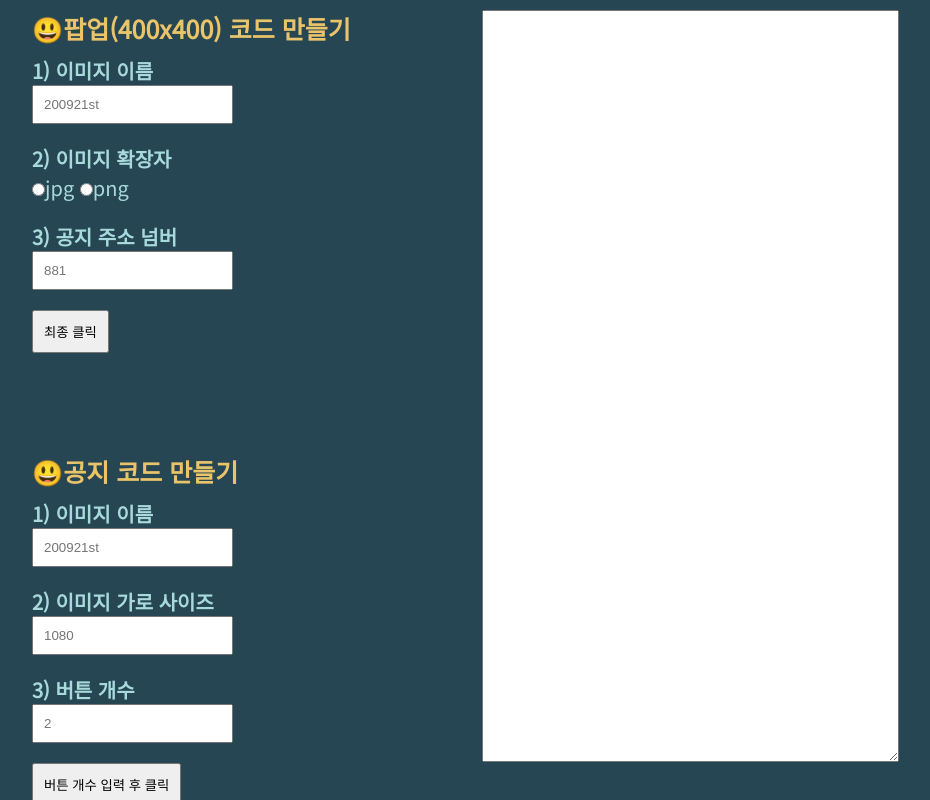
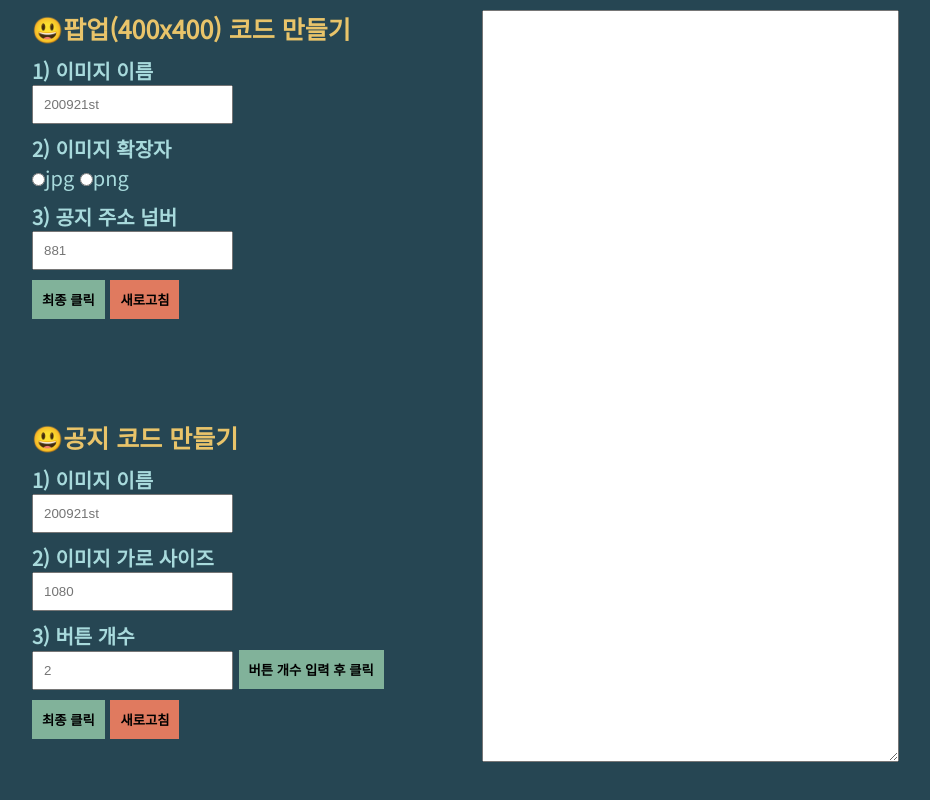
Before and after one commit to peamexx/imgMaker, a plain HTML site: page index.html in a window 1280 px wide. Shown: the whole page, without its empty margins (168-1098 px from the left). Drawn offline with Linux system fonts and the light colour scheme.

Commit message:
201026 공지 코드 기본적인거 완료(동작가능) 및 코드 정리

```diff
--- a/index.html
+++ b/index.html
@@ -9,7 +9,8 @@
         * {margin: 0; padding: 0;}
         html, body {width: 100%; height: 100%; background-color: #264653; color: #a8dadc; font-family: 'Noto Sans KR', sans-serif; font-size: 20px; overflow: hidden;}
         .sectionTitle {margin-bottom: 10px; color: #e9c46a; font-size: 25px; font-weight: bold;}
-        .title {display: block; font-weight: bold;}
+        .btns {margin-top: 10px;}
+        .title {display: block; margin-top: 10px; font-weight: bold;}
         label {display: block; margin-bottom: 20px;}
         .warning {color: #e63946;}
         input {padding: 10px;}
@@ -17,6 +18,15 @@
         .mainWrap > div {float: left; width: 50%; height: 100%; padding: 10px; box-sizing: border-box;}
         .setting > div {margin-bottom: 100px;}
         .setting {overflow-y: scroll;}
+        input[type='submit'] {
+            background-color: #81b29a;
+            border: 0;
+            font-weight: bold;
+            cursor: pointer;
+        }
+        .clearAll {
+            background-color: #e07a5f !important;
+        }
     </style>
 </head>
 <body>
@@ -24,136 +34,33 @@
         <div class="setting">
             <div class="section1"> <!--팝업 코드 만들기-->
                 <p class="sectionTitle">😃팝업(400x400) 코드 만들기</p>
-                <label><span class="title">1) 이미지 이름</span><input type="text" placeholder="200921st" class="imgName"></label>
-                <label><span class="title">2) 이미지 확장자</span><input type="radio" name="choose1" value="jpg" class="fileEx">jpg <input type="radio" name="choose1" value="png" class="fileEx">png</label>
-                <label><span class="title">3) 공지 주소 넘버</span><input type="text" placeholder="881" class="boardUrl"></label>
-                <input type="submit" value="최종 클릭" onclick="change()">
+                <span class="title">1) 이미지 이름</span><input type="text" placeholder="200921st" class="imgName">
+                <span class="title">2) 이미지 확장자</span><input type="radio" name="choose1" value="jpg" class="fileEx">jpg <input type="radio" name="choose1" value="png" class="fileEx">png
+                <span class="title">3) 공지 주소 넘버</span><input type="text" placeholder="881" class="boardUrl">
+                <div class="btns">
+                    <input type="submit" value="최종 클릭" onclick="createPopupCode()">
+                    <input type="submit" value="새로고침" class="clearAll" onclick="window.location.reload()">
+                </div>
+                <p class="warning"></p>
             </div>
             <div class="section2"> <!--공지 코드 만들기-->
                 <p class="sectionTitle">😃공지 코드 만들기</p>
-                <label><span class="title">1) 이미지 이름</span><input type="text" placeholder="200921st" class="imgName"></label>
-                <label><span class="title">2) 이미지 가로 사이즈 </span><input type="text" placeholder="1080" class="imgWidth"></label>
-                <label><span class="title">3) 버튼 개수 </span><input type="text" class="btnCount" placeholder="2"></label>
-                <label><input type="submit" value="버튼 개수 입력 후 클릭" onclick="addLinkCreate()"></label>
-                <label><input type="submit" value="최종 클릭" onclick="createBoardCode()"></label>
-                <!-- <label><span class="title">버튼 링크1 </span><input type="text" placeholder="http://www.naver.com" class="btnLink"></label></label>
-                <label><span class="title">버튼 링크2 </span><input type="text" placeholder="http://www.naver.com" class="btnLink"></label></label>
-                <label><span class="title">버튼 위치 아래에서 </span><input type="text" placeholder="1.2">% 위로</label></label> -->
+                <span class="title">1) 이미지 이름</span><input type="text" placeholder="200921st" class="imgName">
+                <span class="title">2) 이미지 가로 사이즈 </span><input type="text" placeholder="1080" class="imgWidth">
+                <span class="title">3) 버튼 개수 </span><input type="text" class="btnCount" placeholder="2">
+                <input type="submit" value="버튼 개수 입력 후 클릭" onclick="addInput()">
+                <div class="addInputs"></div>
+                <div class="btns">
+                    <input type="submit" value="최종 클릭" onclick="createBoardCode()">
+                    <input type="submit" value="새로고침" class="clearAll" onclick="window.location.reload()">
+                </div>
             </div>
             <p class="warning"></p>
-            <input type="submit" value="새로고침" onclick="window.location.reload()">
         </div>
         <div class="result">
             <textarea name="" id="" cols="50" rows="50" class="textarea"></textarea>
         </div>
-        <script>
-            var setting = document.getElementsByClassName("setting")[0];
-            var wrap = document.getElementsByClassName("wrap");
-            var wrap1 = document.getElementsByClassName("wrap")[1];
-            var textarea = wrap[0].getElementsByClassName("textarea")[0];
-            var warning = wrap[0].getElementsByClassName("warning")[0];
-            var imgName = setting.getElementsByClassName("imgName");
-            var section2 = setting.getElementsByClassName("section2")[0];
-            var addLink = section2.getElementsByClassName("addLink");
-
-            var btnCount = document.getElementsByClassName("btnCount")[0].value;
-
-            // 공지 코드 만들기
-            function addLinkCreate() {
-                var imgWidth = setting.getElementsByClassName("imgWidth")[0].value;
-                var btnCount = document.getElementsByClassName("btnCount")[0].value;
-                var span = section2.getElementsByTagName("span");
-
-                // 버튼 개수만큼 input창 생성
-                for(i=1; i<=btnCount; i++) {
-                    var newSpan = document.createElement('span');
-                    newSpan.classList.add('title');
-                    var newInput = document.createElement('input');
-                    newInput.classList.add('btnName');
-                    newInput.classList.add('addLink');
-
-                    section2.appendChild(newSpan);
-                    span[span.length - 1].innerText = "버튼 링크" + i;
-                    section2.append(newInput);
-                }
-
-                // document.getElementsByClassName("mainImg")[0].src = "http://ftp.etomato.com/etoftpuser2/" + imgName[1].value;
-
-                // wrap1.style = "width:" + imgWidth + "px;margin:auto;position:relative;";
-
-                // var addHtml = '<a><img src="http://ftp.etomato.com/etoftpuser2/emptyImg.png" style="width: 100%; height: 100%;" /></a>';
-
-
-                // 버튼 개수만큼 a img태그 html에 추가
-                for(i=0; i<btnCount; i++) {
-                    var a = document.createElement('a');
-                    var img = document.createElement('img');
-
-                    document.getElementsByClassName("wrap")[1].append(a);
-                    document.getElementsByClassName("wrap")[1].getElementsByTagName("a")[i].append(img);
-                }
-
-                //메인이미지 추가
-                // var mainImg = document.createElement('img');
-                // mainImg.classList.add('mainImg');
-                // mainImg.src = "http://ftp.etomato.com/etoftpuser2/" + imgName[1].value;
-                // document.getElementsByClassName("wrap")[1].append(mainImg);
-
-            }
-
-
-
-            function createBoardCode() {
-                for(q=0; q<btnCount; q++) {
-                    document.getElementsByClassName("wrap")[1].getElementsByTagName("a")[q].href = addLink[q].value;
-                }
-            }
-
-
-
-
-
-
-
-
-            // 팝업 코드 만들기
-            function change() {
-                var boardUrl = setting.getElementsByClassName("boardUrl")[0].value;
-                var fileEx = setting.getElementsByClassName("fileEx");
-                var fileExValue = '';
-
-                for(i=0; i<fileEx.length; i++) {
-                    if(fileEx[i].checked) {
-                        fileExValue = fileEx[i].value;
-                    };
-                }
-                if(imgName == '' || fileExValue == '' || boardUrl == '') {
-                        warning.innerHTML = "빈칸 안채웠거나 선택 안한게 있음!<br>새로고침 누르고 다시하세여";
-                    }
-
-                textarea.innerHTML = '<style type="text/css">body,html,img {padding:0; margin:0}</style><a href="http://mobilestock.etomato.com/mobilestock/NoticeView.aspx?Seq=' + boardUrl + '&amp;target=single&amp;title=공지사항" target="_blank"> <img src="http://ftp.etomato.com/etoftpuser2/' + imgName[0].value + '.' + fileExValue + '" style="vertical-align: bottom" width="100%" /> </a>';
-
-        //     // 버튼 이름
-        //     var btnName1 = setting.getElementsByClassName("btnName")[0].value;
-        //     var btnName2 = setting.getElementsByClassName("btnName")[1].value;
-
-        //     var btnLink1 = setting.getElementsByClassName("btnLink")[0].value;
-        //     var btnLink2 = setting.getElementsByClassName("btnLink")[1].value;
-
-        //     // 버튼 개수
-        //     var btnNumber1 = setting.getElementsByClassName("btnNumber")[0].value;
-        //     var btnNumber2 = setting.getElementsByClassName("btnNumber")[1].value;
-        //     var newDiv = document.createElement("div");
-        //     newDiv.style = "width:100%;position:absolute;"; //height,top 설정해야함
-        //     newDiv.innerHTML = "<a><img src='http://ftp.etomato.com/etoftpuser2/emptyImg.png' style='width:100%;height:100%;'></a>";
-        //     if (btnNumber1.checked = true) {
-        //         wrap[1].appendChild(newDiv);
-        //         wrap[1].children[1].children[0].href = btnLink1;
-        //     }
-           }
-        </script>
-
-        <div class="text" style="display: none">
+        <div class="complete" style="display: none">
             <!DOCTYPE html>
             <html lang="ko">
             <head>
@@ -167,12 +74,103 @@
                 </style>
             </head>
             <body>
-                <div class="wrap" style="width:100%;max-width:1080px;margin:0 auto;position:relative;">
+                <div class="wrap" style="width:100%;margin:0 auto;position:relative;">
                     <img src="" alt="이미지" class="mainImg">
                 </div>
             </body>
             </html>
         </div>
+
+
+
+
+<!--
+        1.스타일부터 복사
+        2.자동복사
+        3. -->
+
+
+
+
+
+
+        <script>
+            var wrap1 = document.getElementsByClassName("wrap")[1];
+            var textarea = document.getElementsByClassName("textarea")[0];
+            var warning = document.getElementsByClassName("warning")[0];
+            var imgName = document.getElementsByClassName("imgName");
+            var section2 = document.getElementsByClassName("section2")[0];
+
+            // 팝업 코드 만들기
+            function createPopupCode() {
+                var boardUrlV = document.getElementsByClassName("boardUrl")[0].value;
+                var fileEx = document.getElementsByClassName("fileEx");
+                var fileExV = '';
+
+                for(i=0; i<fileEx.length; i++) {
+                    if(fileEx[i].checked) {
+                        fileExV = fileEx[i].value;
+                    }
+                };
+
+                if(imgName === '' || fileEx === '' || boardUrlV === '') {
+                    document.getElementsByClassName("warning")[0].innerHTML = "빈칸 안채웠거나 선택 안한게 있음!<br>새로고침 누르고 다시하세여";
+                };
+
+                textarea.innerHTML = '<style type="text/css">body,html,img {padding:0; margin:0}</style><a href="http://mobilestock.etomato.com/mobilestock/NoticeView.aspx?Seq=' + boardUrlV + '&amp;target=single&amp;title=공지사항" target="_blank"> <img src="http://ftp.etomato.com/etoftpuser2/' + imgName[0].value + '.' + fileExV + '" style="vertical-align: bottom" width="100%" /> </a>';
+            }
+
+            // 공지 코드에서 버튼(입력창) 추가로 만들기
+            function addInput() {
+                var addInputs = document.getElementsByClassName("addInputs")[0];
+                var btnCount = document.getElementsByClassName("btnCount")[0].value;
+                var span = section2.getElementsByTagName("span");
+
+                for(i=1; i<=btnCount; i++) {
+                    var newSpan = document.createElement('span');
+                    newSpan.classList.add('title');
+                    var newInput = document.createElement('input');
+                    newInput.classList.add('btnName');
+                    newInput.classList.add('addLink');
+                    newInput.type = 'text';
+
+                    addInputs.appendChild(newSpan);
+                    span[span.length - 1].innerText = "버튼 링크" + i;
+                    addInputs.append(newInput);
+                }
+            }
+
+            // 공지 코드 만들기
+            function createBoardCode() {
+                var imgWidthV = document.getElementsByClassName("imgWidth")[0].value;
+                var btnCountV = document.getElementsByClassName("btnCount")[0].value;
+                var addLink = section2.getElementsByClassName("addLink");
+
+                // 버튼 개수만큼 a태그 html에 추가
+                for(i=0; i<btnCountV; i++) {
+                    var newA = document.createElement('a');
+                    newA.style = 'position: absolute; width: 100%; left: 0; height: 1%; top: 1%';
+                    var newImg = document.createElement('img');
+                    newImg.src = 'http://ftp.etomato.com/etoftpuser2/emptyImg.png';
+
+                    document.getElementsByClassName("wrap")[1].append(newA);
+                    document.getElementsByClassName("wrap")[1].getElementsByTagName("a")[i].append(newImg);
+                };
+
+                document.getElementsByClassName("mainImg")[0].src = "http://ftp.etomato.com/etoftpuser2/" + imgName[1].value;
+
+                wrap1.style = "max-width:" + imgWidthV + "px;margin:auto;position:relative;";
+
+                var addHtml = '<a><img src="http://ftp.etomato.com/etoftpuser2/emptyImg.png" style="width: 100%; height: 100%;" /></a>';
+
+                for(q=0; q<btnCountV; q++) {
+                    wrap1.getElementsByTagName("a")[q].href = addLink[q].value;
+                };
+
+                textarea.innerText = document.getElementsByClassName('complete')[0].innerHTML;
+            }
+
+        </script>
     </div>
 </body>
 </html>
```
